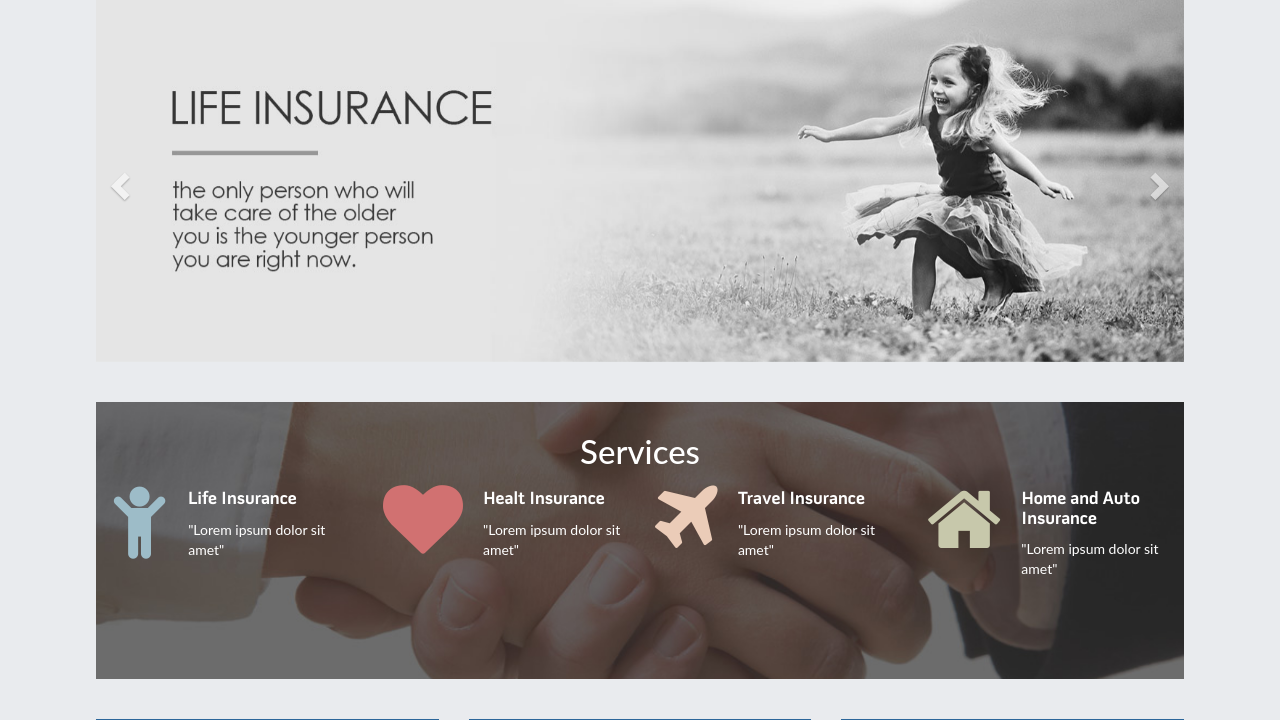
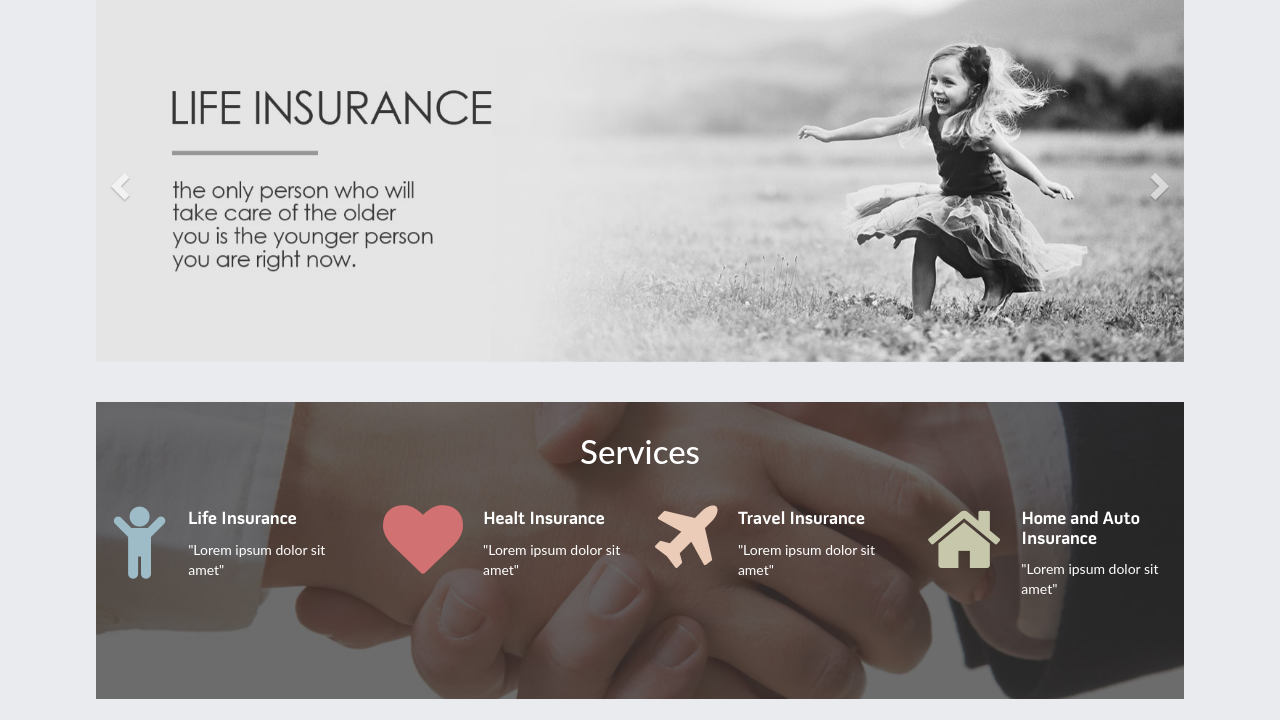
Before and after one commit to padronfrancis1/albertabroker_version1, a Node server app: page / in a window 1280 px wide. Shown: the part 111-831 px from the top of the page. Run offline with Node 20, Linux system fonts and the light colour scheme.

Commit message:
update 10192016

```diff
--- a/views/index.ejs
+++ b/views/index.ejs
@@ -213,7 +213,7 @@
 
     <div class="row">
 
-      <h3 style="text-align: center;">Services</h3>
+      <h3 style="text-align: center;margin-bottom: 30px;">Services</h3>
 
       <div class="col-xs-12 col-sm-12 col-md-6 col-lg-3 service-icon">
         <a href="#" class="pull-left">
```
